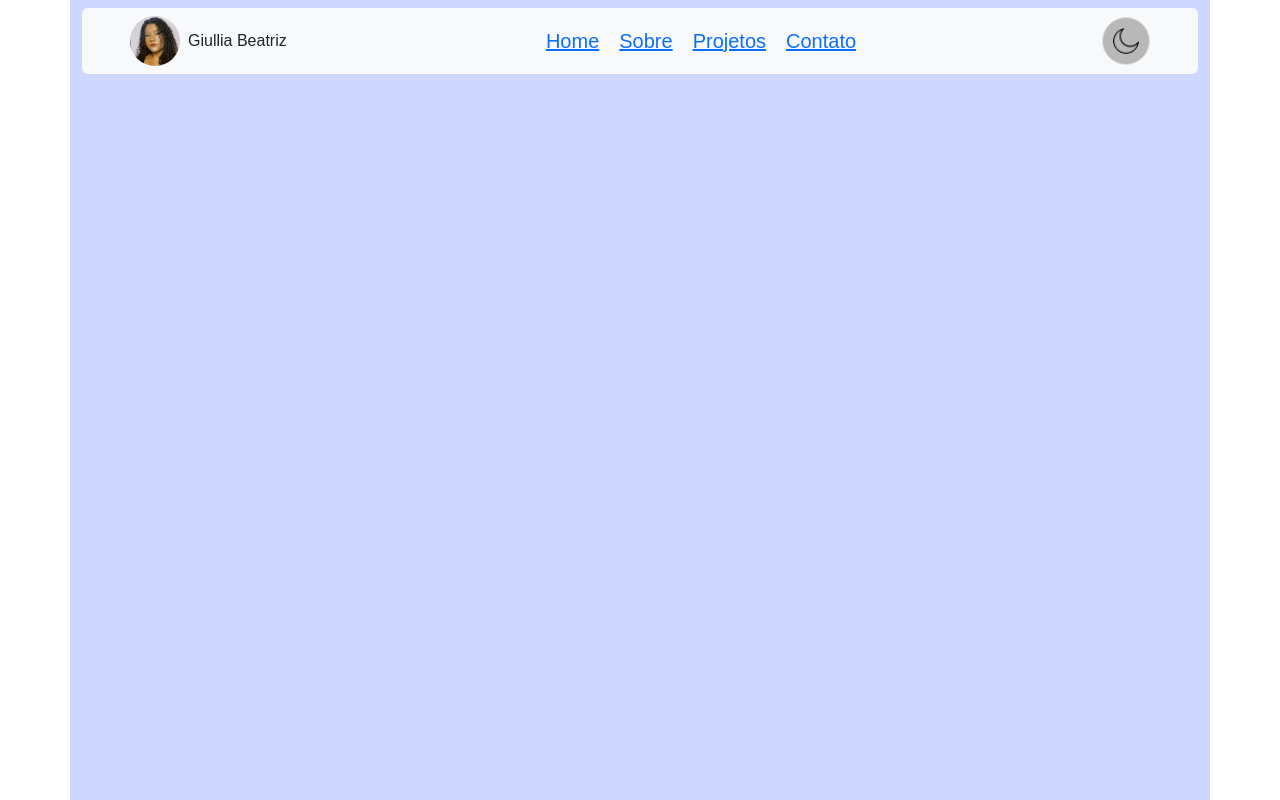
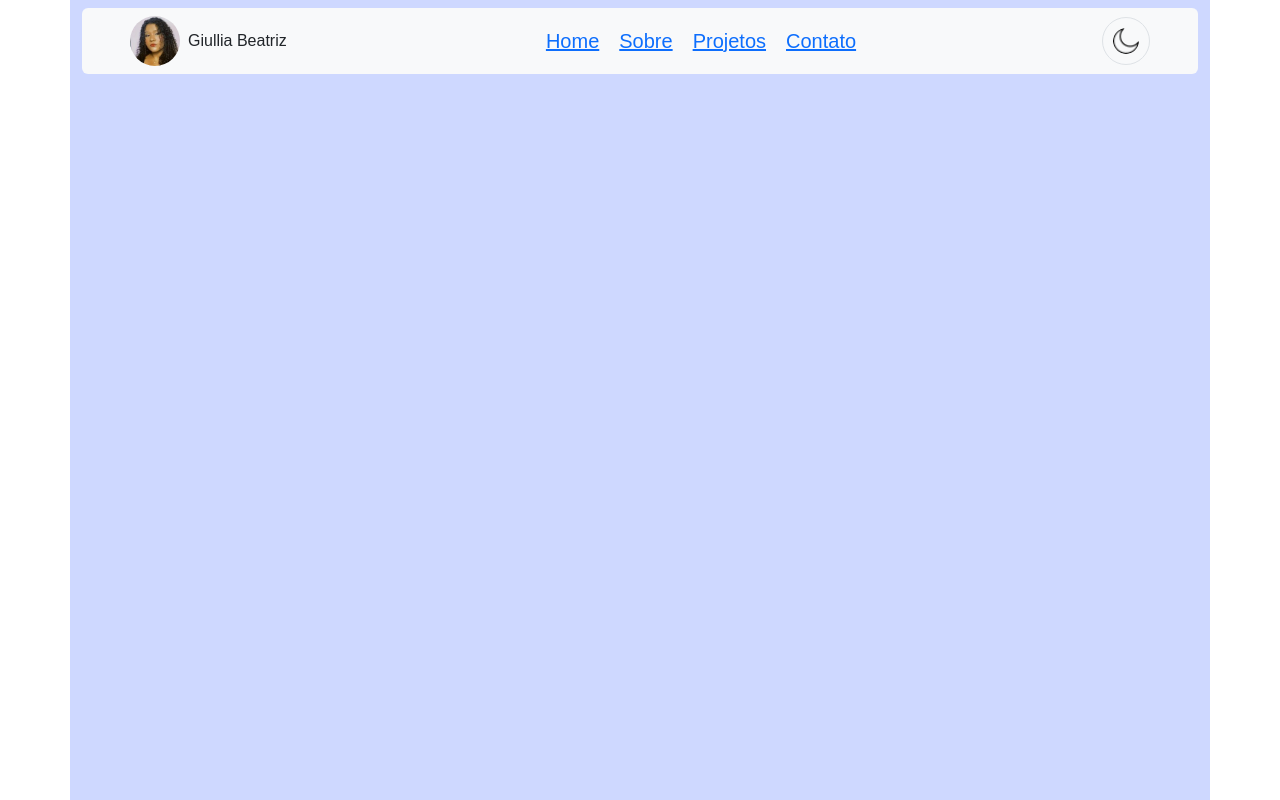
Before and after one commit to giulliabeatriz/portfolio, a React (Vite) app: page / in a window 1280 px wide. Built offline with nearby package versions, Linux system fonts and the light colour scheme.

Commit message:
[fix]: alteração das cores para universalização

```diff
--- a/src/components/Navbar/navbar.css
+++ b/src/components/Navbar/navbar.css
@@ -21,12 +21,12 @@ nav {
 
 .toggle-icon {
     cursor: pointer;
-    background-color: #b8b8b8;
+    background-color: var(--grey);
 }
 
 .dark .navbar  {
     background-color: #000;
-    color: #fff;
+    color: var(--white);
 }
 
 .toggle-icon > img {
```
